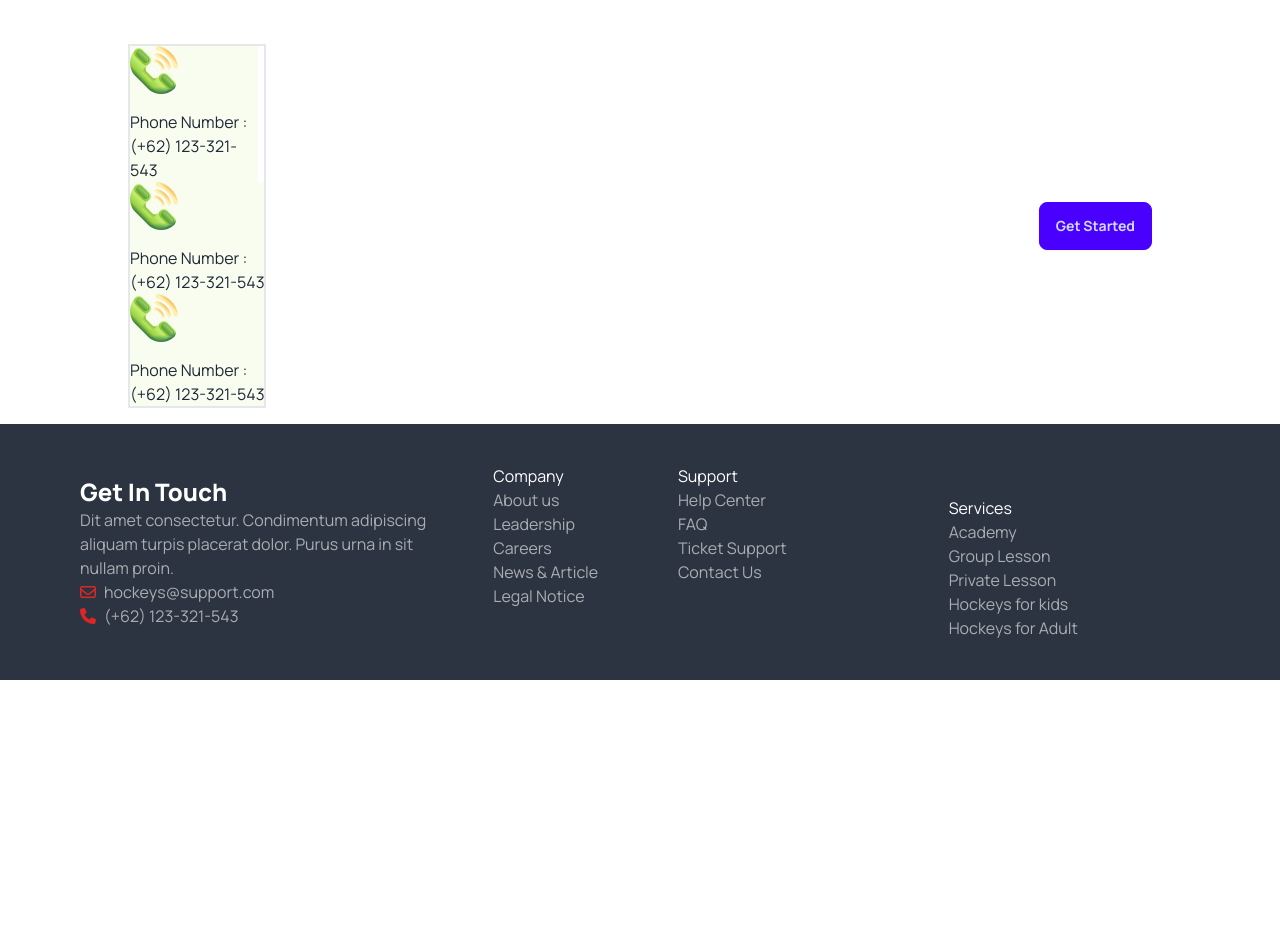
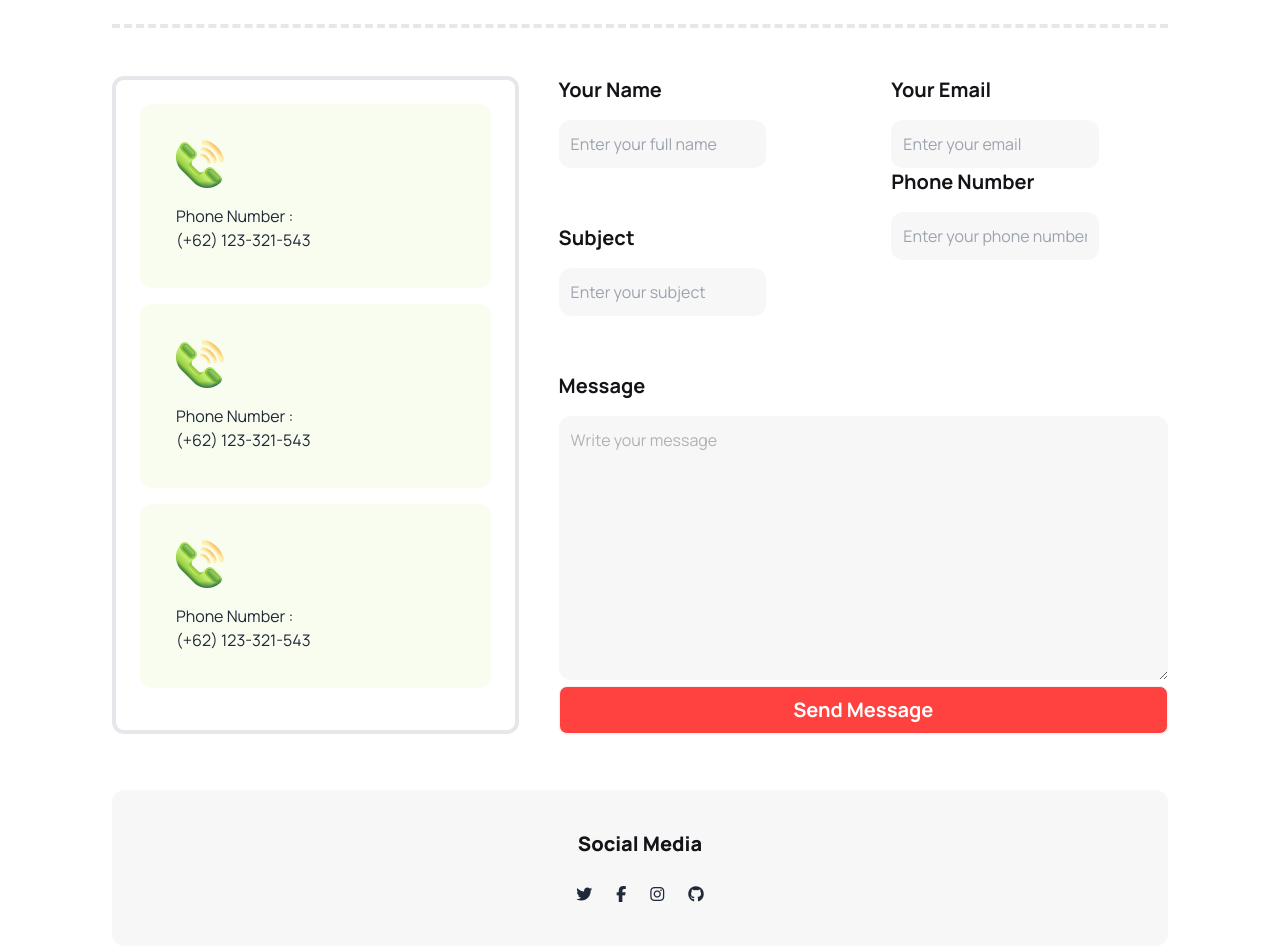
Before and after one commit to md-selim-dev/3rd-assignment, a plain HTML site: page index.html in a window 1280 px wide. Shown: the part 3980-4932 px from the top of the page. Before the commit the page ends 4660 px from the top, so only its background shows below. Drawn offline with nearby package versions, Linux system fonts and the light colour scheme.

Commit message:
Added Get in Touch section

```diff
--- a/index.html
+++ b/index.html
@@ -566,7 +566,7 @@
 
 
       <!-- Get in Touch section Start -->
-      <section>
+      <section class="my-20 box-border">
         <div class="border-y-4 border-dashed mb-12 pt-8">
           <div class="md:w-4/6 lg:w-1/2 mx-auto text-center mb-10">
             <h3 class="text-3xl font-extrabold leading-10 mb-3">
@@ -579,31 +579,75 @@
           </div>
         </div>
         <!-- Form Section -->
-        <div class="  ">
-          <div class="hero-content flex-col lg:flex-row justify-between" >
-            <!-- contact section -->
-            <div class="border-2">
-              <div class="bg-[#BCED6D1A] w-32">
+          <div class="flex flex-col md:flex-col lg:flex-row justify-between gap-10" >
+            <!--form contact section -->
+            <div class="border-4 box-border rounded-xl w-full lg:lg:w-2/5">
+              <div class="p-6 flex flex-col gap-4 w-full">
+                <div class="bg-[#BCED6D1A] p-9 rounded-xl">
                   <img class="mb-4" src="Images/call.png" alt="">
                   <p class="leading-6">Phone Number :</p>
                   <p>(+62) 123-321-543</p>
                 </div>
-              <div class="bg-[#BCED6D1A]">
+                <div class="bg-[#BCED6D1A] p-9 rounded-xl">
                   <img class="mb-4" src="Images/call.png" alt="">
                   <p class="leading-6">Phone Number :</p>
                   <p>(+62) 123-321-543</p>
                 </div>
-              <div class="bg-[#BCED6D1A]">
+                <div class="bg-[#BCED6D1A] p-9 rounded-xl">
                   <img class="mb-4" src="Images/call.png" alt="">
                   <p class="leading-6">Phone Number :</p>
                   <p>(+62) 123-321-543</p>
                 </div>
-
+              </div>
             </div>
             <!-- Message section -->
-            <div class="">
-              <button class="btn btn-primary">Get Started</button>
+            <div class="w-full lg:w-3/5 grid items-stretch">
+              <!-- name & email -->
+              <div class="flex flex-col lg:flex-row justify-between gap-14">
+                <div class="w-full lg:w-1/2">
+                <label class="block text-[#131318] font-bold text-xl mb-4" for="name">Your Name</label>
+                <input class="w-full lg:w-3/4 bg-[#16161b08] text-[#1313184d] p-3 rounded-xl focus:outline-gray-200 outline-none" type="text" placeholder="Enter your full name">
                 </div>
+                <div class="w-full lg:w-1/2">
+                <label class="block text-[#131318] font-bold text-xl mb-4" for="name">Your Email</label>
+                <input class="w-full lg:w-3/4 bg-[#16161b08] text-[#1313184d] p-3 rounded-xl focus:outline-gray-200 outline-none" type="text" placeholder="Enter your email">
+                </div>
+              </div>
+              <!-- subject & phone number -->
+              <div class="flex flex-col lg:flex-row justify-between gap-14">
+                <div class="w-full lg:w-1/2 mt-14">
+                <label class="block text-[#131318] font-bold text-xl mb-4" for="name">Subject</label>
+                <input class="w-full lg:w-3/4 bg-[#16161b08] text-[#1313184d] p-3 rounded-xl focus:outline-gray-200 outline-none" type="text" placeholder="Enter your subject">
+                </div>
+                <div class="w-full lg:w-1/2">
+                <label class="block text-[#131318] font-bold text-xl mb-4" for="name">Phone Number</label>
+                <input class="w-full lg:w-3/4 bg-[#16161b08] text-[#1313184d] p-3 rounded-xl focus:outline-gray-200 outline-none" type="text" placeholder="Enter your phone number">
+                </div>
+              </div>
+              <!-- Write your message -->
+              <div class="flex justify-between gap-14">
+                <div class="w-full mt-14">
+                <label class="block text-[#131318] font-bold text-xl mb-4" for="name">Message</label>
+                <textarea class="w-full bg-[#16161b08] text-[#1313184d] p-3 rounded-xl focus:outline-gray-200 outline-none" name="message" id="" cols="30" rows="10">Write your message</textarea>
+                </div>
+              </div>
+              <!-- button area -->
+              <div>
+                <button class="btn bg-[#FF4240] hover:bg-red-600 w-full text-xl text-white">Send Message</button>
+              </div>
+            </div>
+          </div>
+
+          <!-- Social media section -->
+          <div class="my-14 bg-[#16161b08] p-10 rounded-xl">
+            <div class="w-fit mx-auto">
+              <h2 class="text-[#131318] font-extrabold text-xl text-center mb-6 ">Social Media</h2>
+              <ul class="flex gap-6">
+                <li><i class="fa-brands fa-twitter"></i></li>
+                <li><i class="fa-brands fa-facebook-f"></i></li>
+                <li><i class="fa-brands fa-instagram"></i></li>
+                <li><i class="fa-brands fa-github"></i></i></li>
+              </ul>
             </div>
           </div>
         </section>
```
Lines whose indentation alone changed are shown as unchanged.
